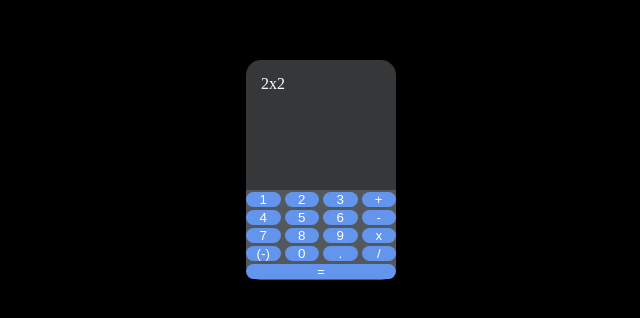
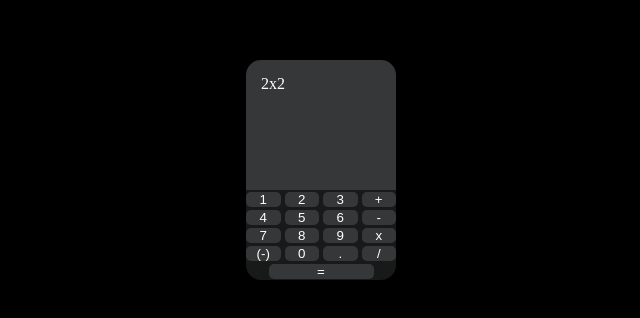
Before and after one commit to The-Levi/Bad-Calc, a plain HTML site: page index.html in a window 1280 px wide. Shown: the part 230-548 px from the top of the page, without its empty margins (319-959 px from the left). Drawn offline with Linux system fonts and the light colour scheme.

Commit message:
put the equals button in the middle

```diff
--- a/style.css
+++ b/style.css
@@ -28,7 +28,7 @@ body {
 .keypad {
     /* margin-left: 28%;
     margin-right: 40%; */
-    background-color: rgb(83, 88, 92);
+    background-color: rgb(24, 25, 25);
     display: grid;
     align-items: center;
     gap: 0;
@@ -40,16 +40,18 @@ body {
 .btn {
     justify-content: center;
     color: white;
-    background-color: cornflowerblue;
+    background-color: rgb(54, 55, 56);
     padding: 0px;
     width: 23%;
     height: 23%;
-    border-radius: 20px;
+    border-radius: 5px;
     border: none;
 }
 
 #equals {
-    width: 100%;
+    margin-left: 15%;
+    margin-right: 15%;
+    width: 70%;
 }
 
 .btn:hover {
```
